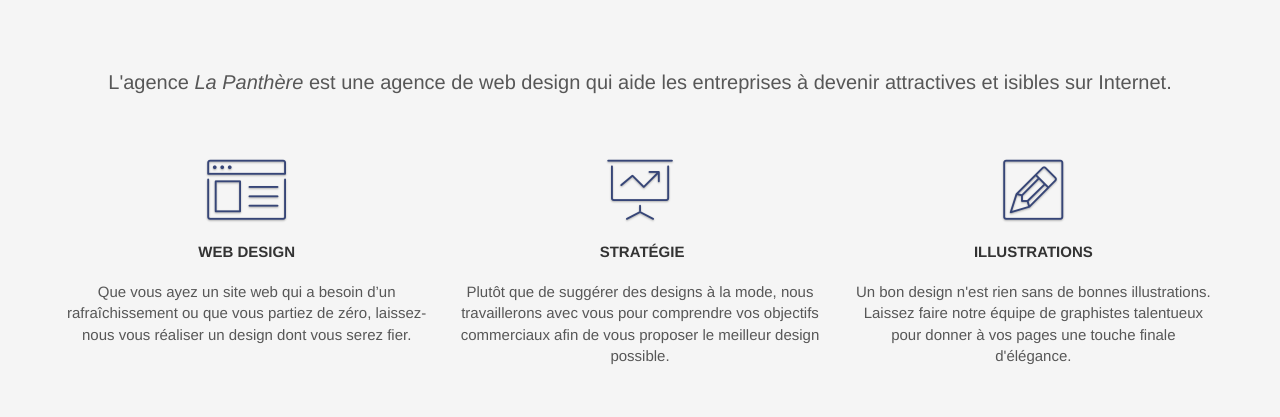
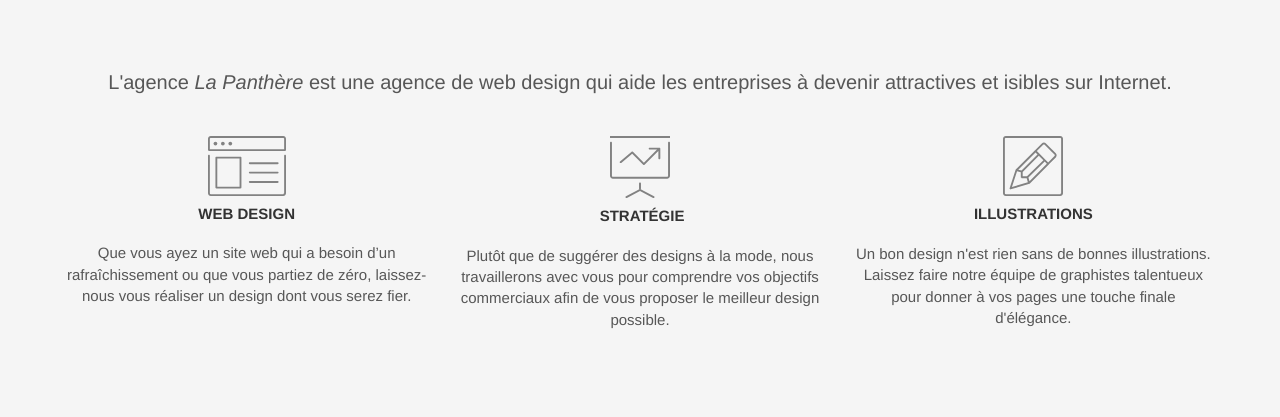
Before and after one commit to Leclercq-d/oc_projet-4, a plain HTML site: page index.html in a window 1280 px wide. Shown: the part 357-774 px from the top of the page. Drawn offline with Linux system fonts and the light colour scheme.

Commit message:
màj index.html

```diff
--- a/index.html
+++ b/index.html
@@ -74,7 +74,7 @@
 					<div class="row voffset-lg med-width-whitespace">
 						<div class="col-sm-4">
 							<div class="text-center">
-								<span class="et-icon-browser sm-shadow icon-dark-slate-blue icons icon-lg"></span>
+								<img src="ASSETS/browser.svg" alt="icône-Web Design" id="browser__img" class="main-icon">
 							</div>
 							<h3 class="mg-md text-center">
 								Web design
@@ -85,7 +85,7 @@
 						</div>
 						<div class="col-sm-4">
 							<div class="text-center">
-								<span class="et-icon-presentation sm-shadow icon-dark-slate-blue icons icon-lg"></span>
+								<img src="ASSETS/presentation.svg" alt="icône-presentation" class="main-icon">
 							</div>
 							<h3 class="mg-md text-center">
 								&nbsp;Stratégie
@@ -96,7 +96,7 @@
 						</div>
 						<div class="col-sm-4">
 							<div class="text-center">
-								<span class="et-icon-edit sm-shadow icon-dark-slate-blue icons icon-lg"></span>
+								<img src="ASSETS/edit.svg" alt="icône-illustration" class="main-icon">
 							</div>
 							<h3 class="mg-md text-center">
 								Illustrations
```
